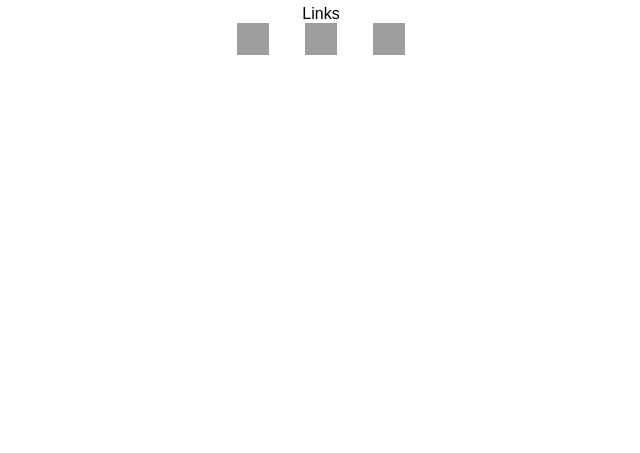
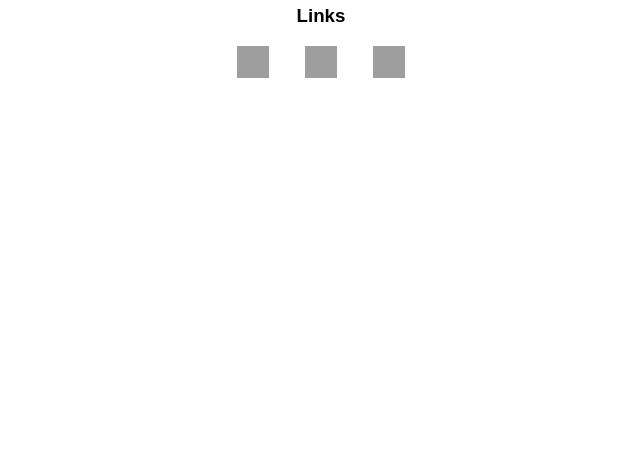
Before and after one commit to stefanobaghino/stefanobaghino.github.io, a plain HTML site: page index.html in a window 1280 px wide. Shown: the part 347-800 px from the top of the page, without its empty margins (319-959 px from the left). Drawn offline with Linux system fonts and the light colour scheme; grey boxes are pictures that could not be loaded.

Commit message:
change tag for links section title

```diff
--- a/index.html
+++ b/index.html
@@ -14,7 +14,7 @@
     <h2>Data Engineer</h2>
   </div>
   <div id="links">
-    <div>Links</div>
+    <h3>Links</h3>
     <a href="https://www.twitter.com/stefanobaghino" id="twitter">&nbsp;</a>
     <a href="https://www.github.com/stefanobaghino" id="github">&nbsp;</a>
     <a href="https://www.linkedin.com/in/stefanobaghino" id="linkedin">&nbsp;</a>
```
